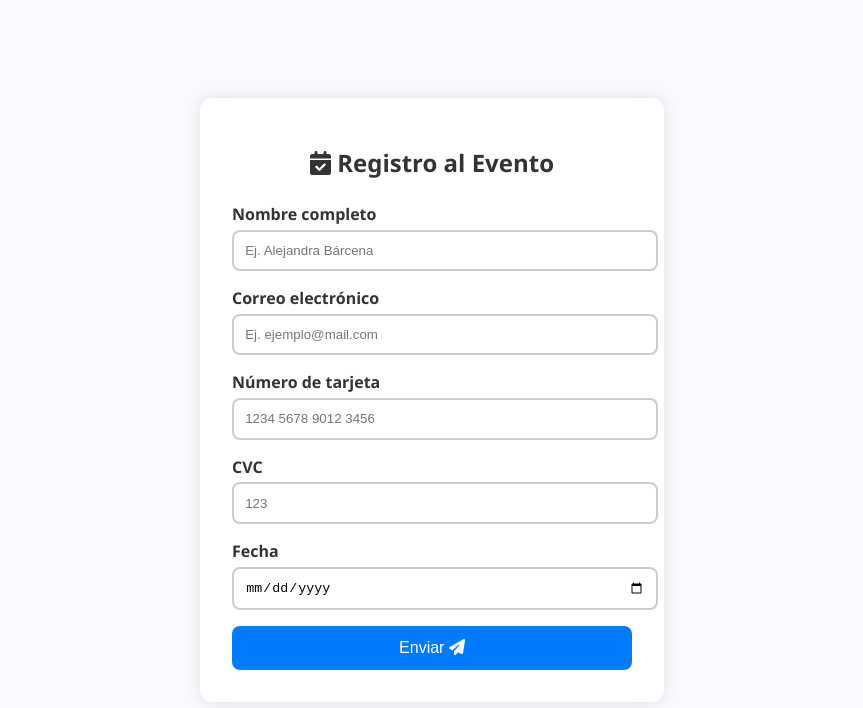
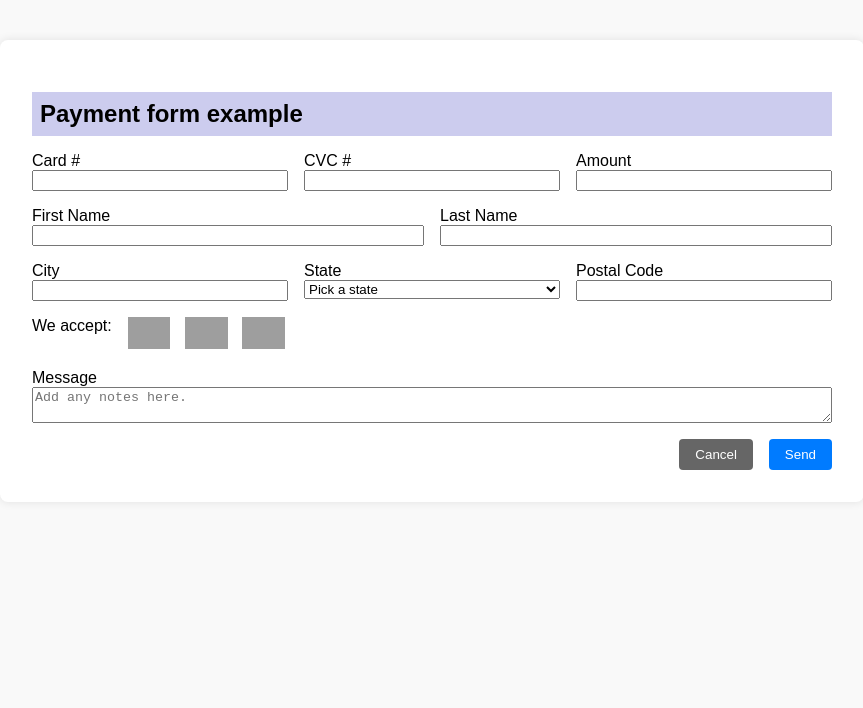
Before and after one commit to alejandrabarcena/FormularioEventos, a plain HTML site: page index.html in a window 1280 px wide. Shown: the whole page, without its empty margins (208-1071 px from the left). Drawn offline with Linux system fonts and the light colour scheme; grey boxes are pictures that could not be loaded.

Commit message:
Entrega: Formulario de pago funcional con validación DOM

```diff
--- a/app.js
+++ b/app.js
@@ -1,42 +1,26 @@
-const form = document.getElementById("eventForm");
-const inputs = form.querySelectorAll("input");
-const successMsg = document.getElementById("successMsg");
 
-const validations = {
-  name: value => value.trim().length >= 3,
-  email: value => /\S+@\S+\.\S+/.test(value),
-  card: value => /^\d{16}$/.test(value),
-  cvc: value => /^\d{3}$/.test(value),
-  date: value => value !== ""
-};
+document.getElementById("payment-form").addEventListener("submit", function (e) {
+  e.preventDefault();
+  const requiredFields = ["card", "cvc", "amount", "fname", "lname", "city", "state", "postal", "message"];
+  let valid = true;
 
-inputs.forEach(input => {
-  input.addEventListener("input", () => {
-    const isValid = validations[input.id](input.value);
-    input.classList.toggle("valid", isValid);
-    input.classList.toggle("invalid", !isValid);
+  requiredFields.forEach(id => {
+    const field = document.getElementById(id);
+    if (!field.value.trim()) {
+      field.parentElement.classList.add("error");
+      valid = false;
+    } else {
+      field.parentElement.classList.remove("error");
+    }
   });
+
+  if (valid) {
+    alert("Payment submitted successfully!");
+  } else {
+    alert("Some fields are missing");
+  }
 });
 
-form.addEventListener("submit", e => {
-  e.preventDefault();
-
-  let isFormValid = true;
-
-  inputs.forEach(input => {
-    const isValid = validations[input.id](input.value);
-    input.classList.toggle("valid", isValid);
-    input.classList.toggle("invalid", !isValid);
-    if (!isValid) isFormValid = false;
-  });
-
-  if (isFormValid) {
-    successMsg.classList.remove("hidden");
-    form.reset();
-    inputs.forEach(input => {
-      input.classList.remove("valid");
-    });
-  } else {
-    successMsg.classList.add("hidden");
-  }
+document.getElementById("cancel").addEventListener("click", () => {
+  document.getElementById("payment-form").reset();
 });
--- a/index.html
+++ b/index.html
@@ -1,50 +1,52 @@
+
 <!DOCTYPE html>
-<html lang="es">
+<html lang="en">
 <head>
   <meta charset="UTF-8" />
-    <meta name="viewport" content="width=device-width, initial-scale=1.0" />
-    <title>Registro al Evento</title>
+  <meta name="viewport" content="width=device-width, initial-scale=1.0"/>
+  <title>Payment Form</title>
   <link rel="stylesheet" href="style.css" />
-    <script
-      src="https://kit.fontawesome.com/a076d05399.js"
-      crossorigin="anonymous"
-    ></script>
 </head>
 <body>
-    <main class="container">
-      <form id="eventForm">
-        <h1><i class="fas fa-calendar-check"></i> Registro al Evento</h1>
-
-        <div class="form-group">
-          <label for="name">Nombre completo</label>
-          <input type="text" id="name" placeholder="Ej. Alejandra Bárcena" required />
+  <form id="payment-form">
+    <h2>Payment form example</h2>
+    <div class="row">
+      <label>Card #<input type="text" id="card" /></label>
+      <label>CVC #<input type="text" id="cvc" /></label>
+      <label>Amount<input type="text" id="amount" /></label>
     </div>
-
-        <div class="form-group">
-          <label for="email">Correo electrónico</label>
-          <input type="email" id="email" placeholder="Ej. ejemplo@mail.com" required />
+    <div class="row">
+      <label>First Name<input type="text" id="fname" /></label>
+      <label>Last Name<input type="text" id="lname" /></label>
     </div>
-
-        <div class="form-group">
-          <label for="card">Número de tarjeta</label>
-          <input type="text" id="card" maxlength="16" placeholder="1234 5678 9012 3456" required />
+    <div class="row">
+      <label>City<input type="text" id="city" /></label>
+      <label>State
+        <select id="state">
+          <option value="">Pick a state</option>
+          <option>CDMX</option>
+          <option>Jalisco</option>
+          <option>Nuevo León</option>
+        </select>
+      </label>
+      <label>Postal Code<input type="text" id="postal" /></label>
     </div>
-
-        <div class="form-group">
-          <label for="cvc">CVC</label>
-          <input type="text" id="cvc" maxlength="3" placeholder="123" required />
+    <div class="row">
+      <span>We accept:</span>
+      <div class="cards">
+        <img src="https://img.icons8.com/ios-filled/50/visa.png" />
+        <img src="https://img.icons8.com/ios-filled/50/mastercard.png" />
+        <img src="https://img.icons8.com/ios-filled/50/discover.png" />
       </div>
-
-        <div class="form-group">
-          <label for="date">Fecha</label>
-          <input type="date" id="date" required />
     </div>
-
-        <button type="submit">Enviar <i class="fas fa-paper-plane"></i></button>
-        <p id="successMsg" class="hidden">✅ ¡Registro completado!</p>
+    <div class="row">
+      <label>Message<textarea id="message" placeholder="Add any notes here."></textarea></label>
+    </div>
+    <div class="buttons">
+      <button type="button" id="cancel">Cancel</button>
+      <button type="submit" id="send">Send</button>
+    </div>
   </form>
-    </main>
-
   <script src="app.js"></script>
 </body>
 </html>
--- a/style.css
+++ b/style.css
@@ -1,97 +1,61 @@
+
 body {
-  font-family: 'Segoe UI', sans-serif;
-  background: #f7f9fc;
-  margin: 0;
-  padding: 0;
+  font-family: Arial, sans-serif;
+  background: #f9f9f9;
   display: flex;
   justify-content: center;
-  align-items: center;
-  height: 100vh;
+  padding: 2rem;
 }
-
-.container {
+form {
   background: white;
   padding: 2rem;
-  border-radius: 12px;
-  box-shadow: 0 0 15px rgba(0, 0, 0, 0.1);
-  max-width: 400px;
-  width: 90%;
+  border-radius: 8px;
+  width: 100%;
+  max-width: 800px;
+  box-shadow: 0 0 10px rgba(0,0,0,0.1);
 }
-
-h1 {
-  text-align: center;
-  margin-bottom: 1.5rem;
-  font-size: 1.5rem;
-  color: #333;
-}
-
-.form-group {
+h2 {
+  background: #cce;
+  padding: 0.5rem;
   margin-bottom: 1rem;
 }
-
-label {
-  display: block;
-  margin-bottom: 0.3rem;
-  font-weight: bold;
-  color: #333;
+.row {
+  display: flex;
+  flex-wrap: wrap;
+  gap: 1rem;
+  margin-bottom: 1rem;
 }
-
-input {
-  width: 100%;
-  padding: 0.7rem;
-  border: 2px solid #ccc;
-  border-radius: 8px;
-  transition: 0.3s ease all;
+.row label {
+  flex: 1;
+  display: flex;
+  flex-direction: column;
 }
-
-input:focus {
-  border-color: #007bff;
-  outline: none;
+.cards img {
+  height: 32px;
+  margin-right: 10px;
 }
-
-input.valid {
-  border-color: green;
+textarea {
+  resize: vertical;
 }
-
-input.invalid {
-  border-color: red;
+.buttons {
+  display: flex;
+  justify-content: flex-end;
+  gap: 1rem;
 }
-
 button {
-  width: 100%;
-  padding: 0.8rem;
-  background-color: #007bff;
+  padding: 0.5rem 1rem;
+  border: none;
+  border-radius: 4px;
+  cursor: pointer;
+}
+#cancel {
+  background: #666;
   color: white;
-  border: none;
-  border-radius: 8px;
-  font-size: 1rem;
-  cursor: pointer;
-  transition: background-color 0.3s ease;
 }
-
-button:hover {
-  background-color: #0056b3;
+#send {
+  background: #007bff;
+  color: white;
 }
-
-#successMsg {
-  margin-top: 1rem;
-  color: green;
-  text-align: center;
-  font-weight: bold;
-  animation: fadeIn 1s ease-in-out;
+.error input, .error select, .error textarea {
+  border: 2px solid red;
 }
-
-.hidden {
-  display: none;
-}
-
-@keyframes fadeIn {
-  from {
-    opacity: 0;
-    transform: translateY(10px);
-  }
-  to {
-    opacity: 1;
-    transform: translateY(0);
-  }
-}
```
Lines whose indentation alone changed are shown as unchanged.
